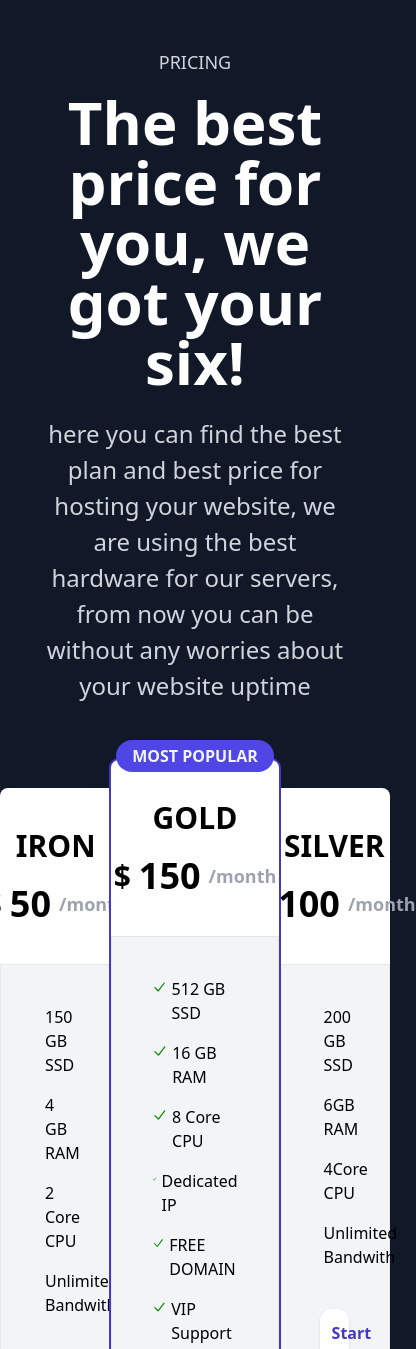
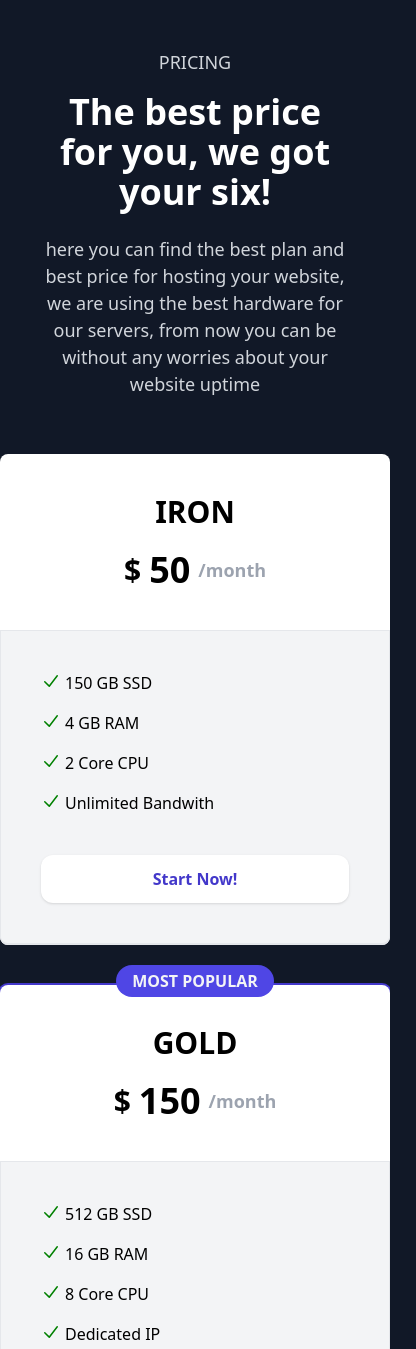
Before and after one commit to kouroshez/tailwindcss, a website: page pricing-plans/index.html in a window 390 px wide. Shown: the top 1349 px of the page, 416 px wide, since content can reach past the window. Drawn offline with Linux system fonts and the light colour scheme.

Commit message:
The component has successfully become responsive, now you can use and enjoy it! :D

```diff
--- a/pricing-plans/index.html
+++ b/pricing-plans/index.html
@@ -10,13 +10,13 @@
         <div>
             <div class="text-center p-10 ">
                 <h2 class="text-gray-300 font-medium py-2 text-lg">PRICING</h2>
-                <p class="text-white font-extrabold text-6xl py-2">The best price for you, we got your six!</p>
-                <p class="text-gray-300 leading-normal py-4 text-2xl max-w-4xl mx-auto">here you can find the best plan and best price for hosting your website, we are using the best hardware for our servers, from now you can be without any worries about your website uptime</p>
+                <p class="text-white font-extrabold text-4xl lg:text-6xl py-2">The best price for you, we got your six!</p>
+                <p class="text-gray-300 leading-normal py-4 text-lg lg:text-2xl max-w-4xl mx-auto">here you can find the best plan and best price for hosting your website, we are using the best hardware for our servers, from now you can be without any worries about your website uptime</p>
             </div>
             <div class="max-w-7lg mx-auto">
-                <div class="grid grid-cols-7">
+                <div class="lg:grid lg:grid-cols-7 space-y-10 lg:space-y-0 mb-10">
                     <div class="col-start-1 col-end-3 row-start-2 row-end-3">
-                            <div class="bg-white rounded-l-lg">
+                            <div class="bg-white rounded-lg lg:rounded-r-none">
                                 <div class="flex items-center justify-center flex-col  p-10 space-y-5">
                                     <span class="text-3xl font-bold">IRON</span>
                                     <div class="flex items-center space-x-2">
@@ -119,7 +119,7 @@
                         </div>
                     </div>
                     <div class="col-start-6 col-end-8 row-start-2 row-end-3">
-                        <div class="bg-white rounded-r-lg ">
+                        <div class="bg-white rounded-lg lg:rounded-l-none ">
                             <div class="flex items-center justify-center flex-col  p-10 space-y-5">
                                 <span class="text-3xl font-bold">SILVER</span>
                                 <div class="flex items-center space-x-2">
```
Also changed, not shown: pricing-plans/style/main.css.
